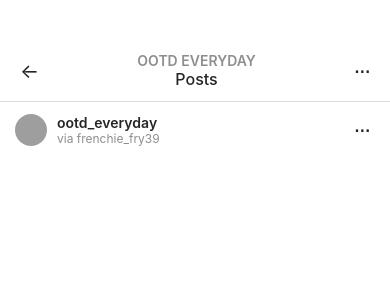
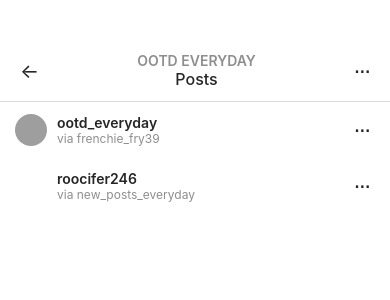
Before and after one commit to jpm09tmg/myCloneApp, a React Native app: screen / in a window 390 px wide. Shown: the top 300 px of the page. Built offline with nearby package versions, Linux system fonts and the light colour scheme; grey boxes are pictures that could not be loaded.

Commit message:
Created a component for posts
I turned what Josh wrote into a component that takes a prop using an image for profile picture, a user name, and a via text. I don't get instagram, so please change as appropriate lol

```diff
--- a/App.tsx
+++ b/App.tsx
@@ -1,5 +1,6 @@
 import { StatusBar } from 'expo-status-bar';
 import {View, Text, Image, StyleSheet, Pressable, Alert} from 'react-native';
+import Profile from './components/Profile';
 
 export default function App() {
   const buttonMessage = () => {
@@ -40,8 +41,12 @@ export default function App() {
           </Pressable>
 
         </View>
+        <Profile image="" profile="roocifer246" viaText="new_posts_everyday"/>
       </View>
+
     </View>
+
+
   );
 }
 
--- /dev/null
+++ b/components/Profile.tsx
@@ -0,0 +1,111 @@
+import React from "react";
+import { StatusBar } from 'expo-status-bar';
+import {View, Text, Image, StyleSheet, Pressable, Alert} from 'react-native';
+
+interface ProfileProps {
+    image: string;
+    profile: string;
+    viaText: string;
+}
+
+const Profile: React.FC<ProfileProps> =  ({image, profile, viaText}) =>{
+     const buttonMessage = () => {
+    Alert.alert('Assignment 1 Completed');
+  };
+
+
+    return (
+
+
+                <View style={styles.profileHeader}>
+                  <Image
+                    source={{
+                      uri: image,
+                    }}
+                    style={styles.profileImage}
+                  />
+                  <View style={styles.profileInfo}>
+                    <Text style={styles.profileName}>{profile}</Text>
+                    <Text style={styles.viaText}>via {viaText}</Text>
+                  </View>
+                  <Pressable onPress={buttonMessage}>
+                    <Text style={styles.moreText}>⋯</Text>
+                  </Pressable>
+
+                </View>
+
+    );
+};
+
+
+
+const styles = StyleSheet.create({
+  container: {
+    flex: 1,
+    backgroundColor: '#ffffff',
+    paddingTop: 40,
+  },
+  mainView: {
+    flex: 1,
+  },
+  header: {
+    flexDirection: 'row',
+    justifyContent: 'space-between',
+    alignItems: 'center',
+    paddingHorizontal: 15,
+    paddingVertical: 12,
+    borderBottomWidth: 0.5,
+    borderBottomColor: '#dbdbdb',
+  },
+  backArrow: {
+    fontSize: 20,
+    padding: 5,
+    color: '#262626',
+  },
+  headerCenter: {
+    alignItems: 'center',
+    flex: 1,
+  },
+  headMain: {
+    fontSize: 14,
+    fontWeight: '600',
+    color: '#8e8e8e',
+  },
+  headSub: {
+    fontSize: 16,
+    fontWeight: '500',
+    color: '#262626',
+  },
+
+  moreText: {
+    fontSize: 16,
+    padding: 5,
+    color: '#262626',
+    fontWeight: 'bold',
+  },
+  profileHeader: {
+    flexDirection: 'row',
+    alignItems: 'center',
+    paddingHorizontal: 15,
+    paddingVertical: 12,
+  },
+  profileImage: {
+    width: 32,
+    height: 32,
+    borderRadius: 16,
+    marginRight: 10,
+  },
+  profileInfo: {
+    flex: 1,
+  },
+  profileName: {
+    fontSize: 14,
+    fontWeight: '600',
+    color: '#262626',
+  },
+  viaText: {
+    fontSize: 12,
+    color: '#8e8e8e',
+  },
+});
+export default Profile;
```
